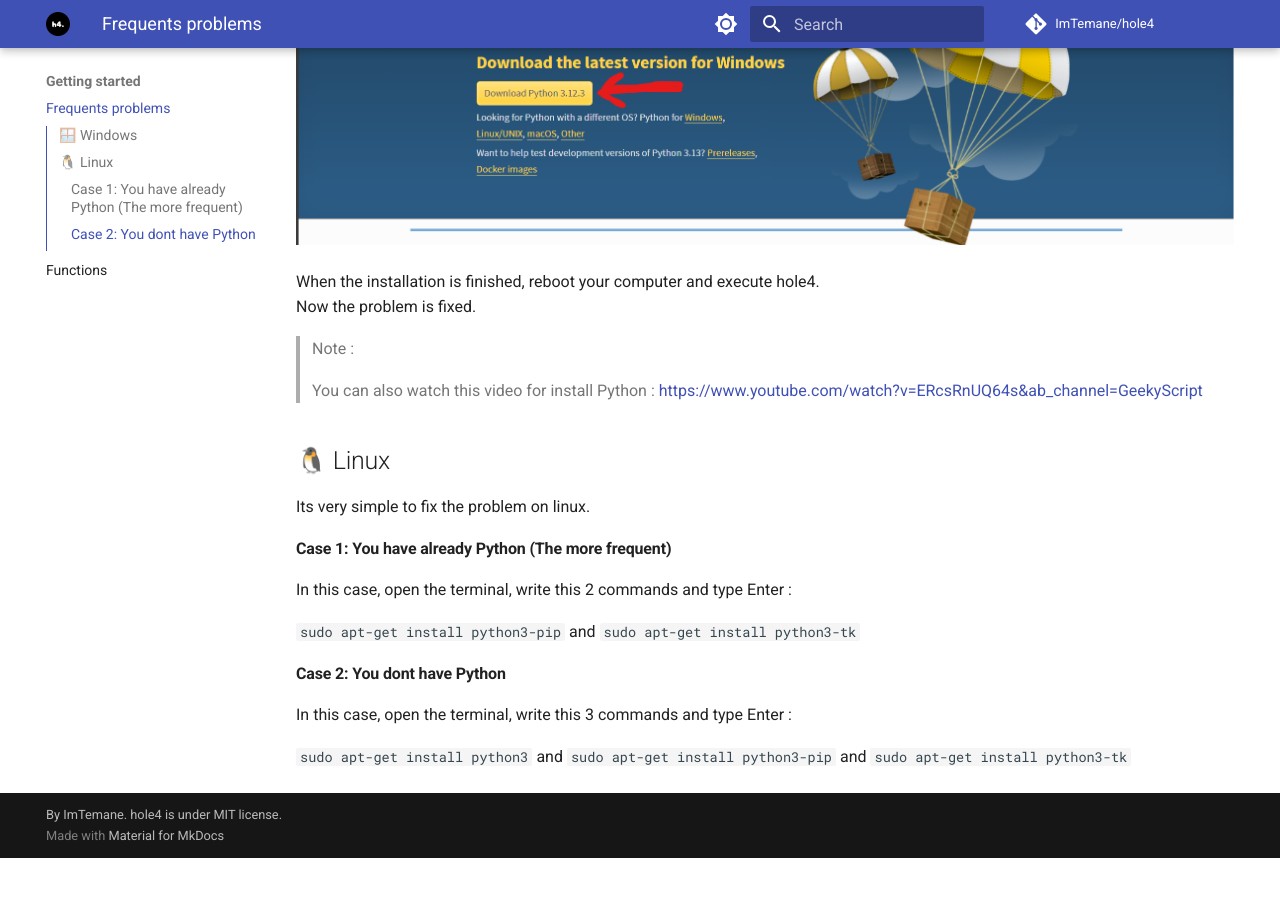
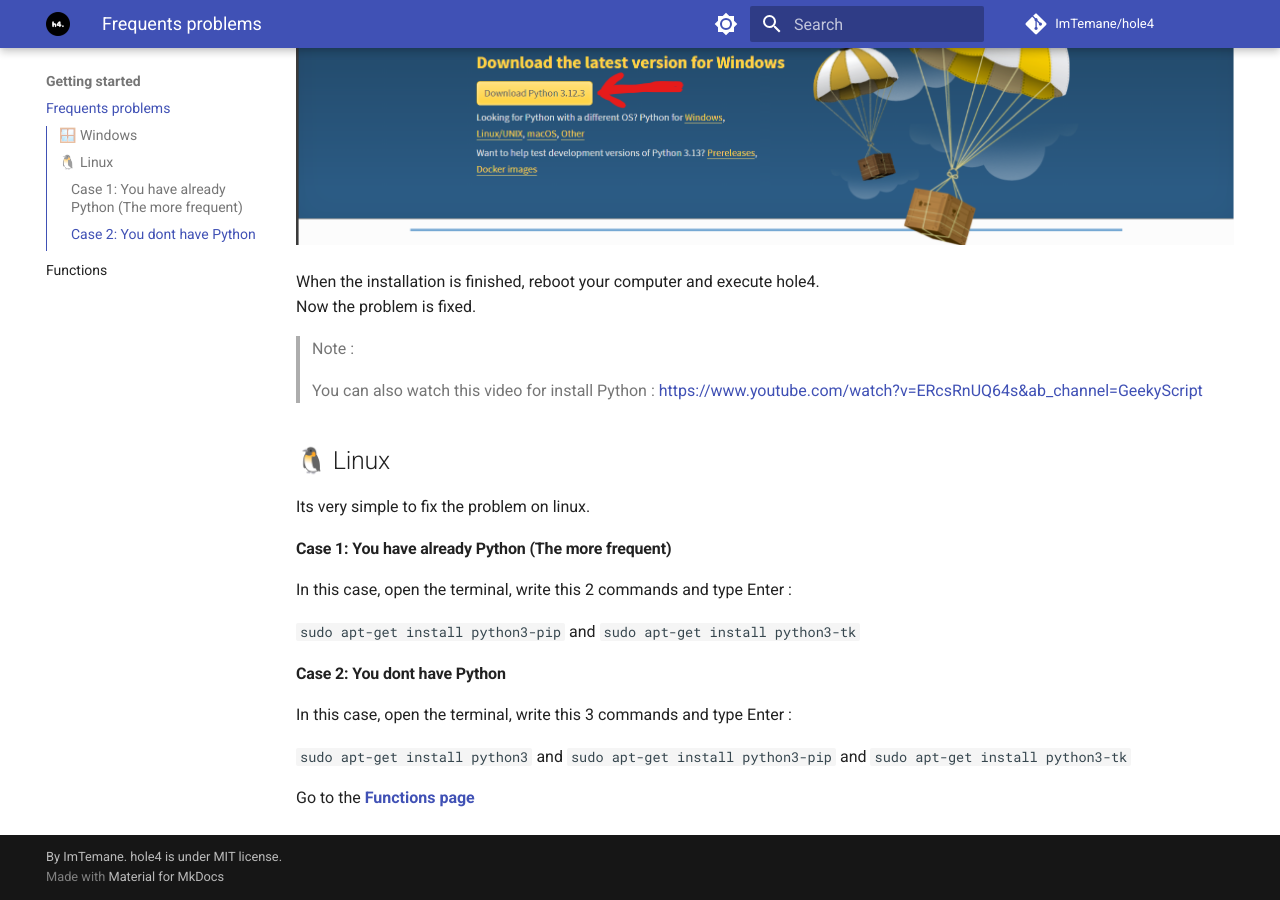
Before and after one commit to ImTemane/hole4, an MkDocs documentation site: the page built from docs/frequents-problems.md, in a window 1280 px wide and 900 px high, scrolled down 609 px. Built offline with MkDocs 1.6.1 and Material for MkDocs 9.7.7, drawn with Linux system fonts in a browser that asks for light colours; comment, search, counter and statistics services are not loaded; before the commit the page ends 1467 px from its top, so only the background shows below that.

Commit message:
Update frequents-problems.md

```diff
--- a/docs/frequents-problems.md
+++ b/docs/frequents-problems.md
@@ -35,3 +35,5 @@
 In this case, open the terminal, write this 3 commands and type Enter :
 
 ``sudo apt-get install python3`` and ``sudo apt-get install python3-pip`` and ``sudo apt-get install python3-tk``
+
+Go to the **[Functions page](functions)**
```
